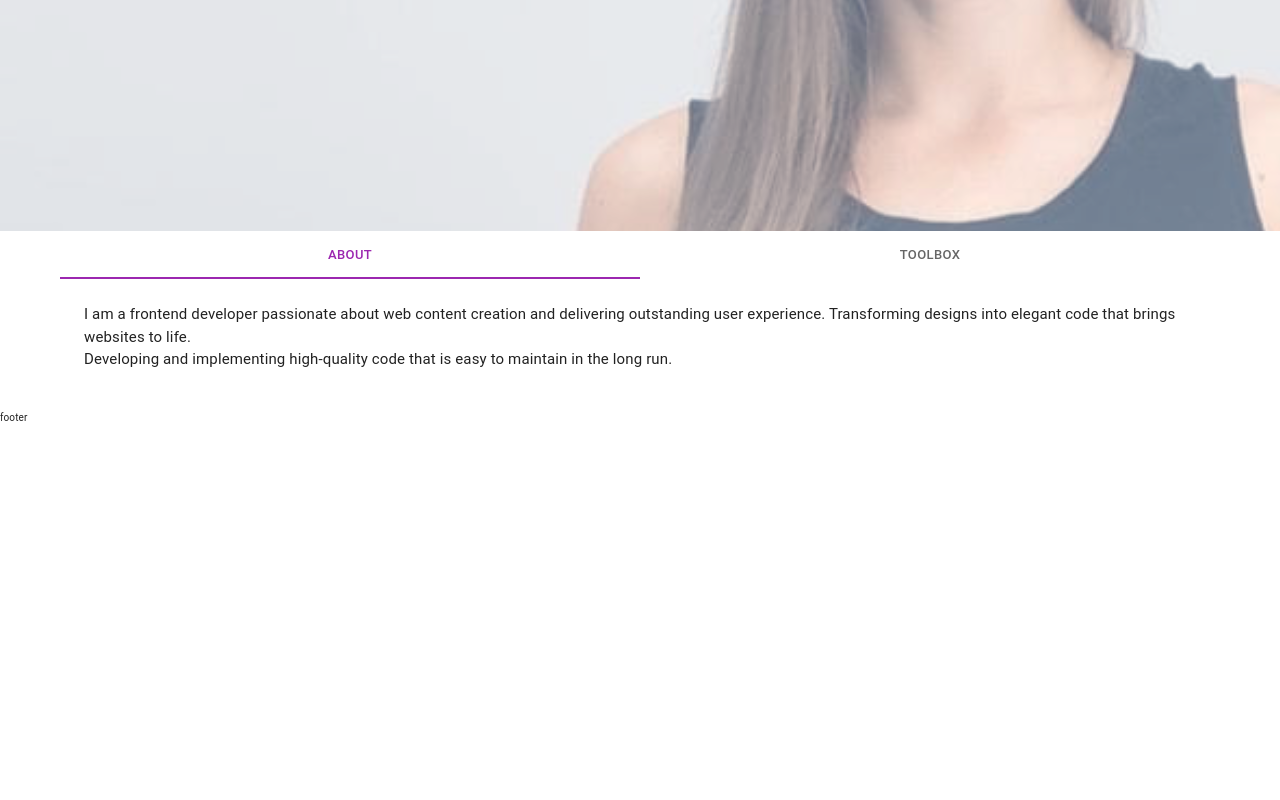
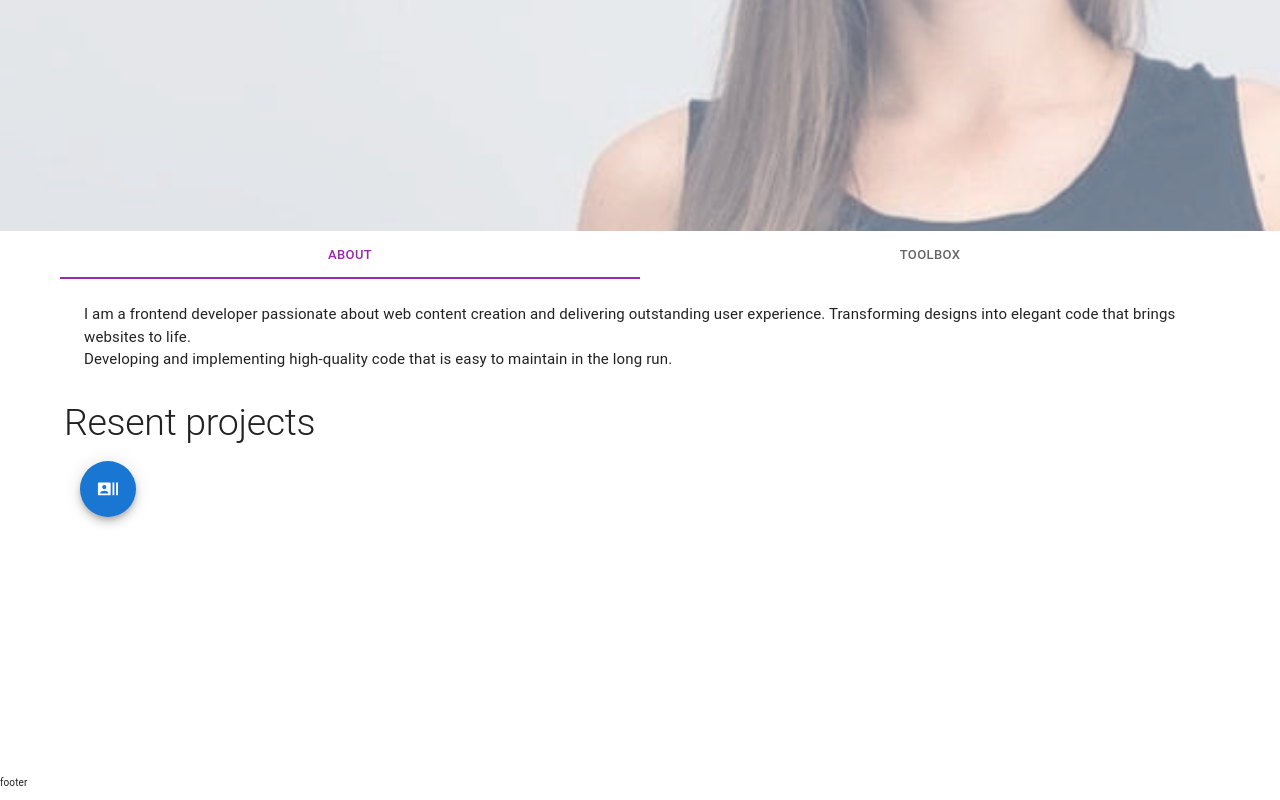
Before and after one commit to galinavikst/portfolio, a React (Vite) app: page / in a window 1280 px wide. Shown: the part 569-1369 px from the top of the page. Before the commit the page ends 1004 px from the top, so only its background shows below. Built offline with nearby package versions, Linux system fonts and the light colour scheme.

Commit message:
feat: add contacts speeddial

```diff
--- a/src/App.tsx
+++ b/src/App.tsx
@@ -5,6 +5,8 @@ import Hero from "./components/hero/Hero";
 import ThemeProvider from "@mui/material/styles/ThemeProvider";
 import { theme } from "./muiCssBaseline";
 import TabsCentered from "./components/tabs/Tabs";
+import Projects from "./components/projects/Projects";
+import Contacts from "./components/contacts/Contacts";
 
 function App() {
   return (
@@ -15,6 +17,8 @@ function App() {
         <main>
           <Hero />
           <TabsCentered />
+          <Projects />
+          <Contacts />
         </main>
         <Footer />
       </ThemeProvider>
--- /dev/null
+++ b/src/components/contacts/Contacts.tsx
@@ -0,0 +1,54 @@
+import { Container } from "@mui/material";
+import Box from "@mui/material/Box";
+import SpeedDial from "@mui/material/SpeedDial";
+import SpeedDialAction from "@mui/material/SpeedDialAction";
+import RecentActorsIcon from "@mui/icons-material/RecentActors";
+import GitHubIcon from "@mui/icons-material/GitHub";
+import LinkedInIcon from "@mui/icons-material/LinkedIn";
+import MailIcon from "@mui/icons-material/Mail";
+
+export default function Contacts() {
+  const actions = [
+    { icon: <MailIcon />, name: "Mail" },
+    { icon: <GitHubIcon />, name: "GitHub" },
+    {
+      icon: <LinkedInIcon />,
+      name: "LinlkedIn",
+    },
+  ];
+
+  const handleClick = (name: string) => {
+    switch (name) {
+      case "GitHub":
+        window.open("https://github.com/galinavikst", "_blank");
+        break;
+      case "LinlkedIn":
+        window.open("https://www.linkedin.com/in/halyna-stepanenko/", "_blank");
+        break;
+      case "Mail":
+        window.open("mailto:galinavikst@gmail.com");
+        break;
+    }
+  };
+
+  return (
+    <Container>
+      <Box sx={{ height: 320, transform: "translateZ(0px)", flexGrow: 1 }}>
+        <SpeedDial
+          ariaLabel="contacts"
+          sx={{ position: "absolute", top: 16, left: 16 }}
+          icon={<RecentActorsIcon fontSize="large" />}
+          direction={"right"}
+        >
+          {actions.map((action) => (
+            <SpeedDialAction
+              key={action.name}
+              icon={action.icon}
+              onClick={() => handleClick(action.name)}
+            />
+          ))}
+        </SpeedDial>
+      </Box>
+    </Container>
+  );
+}
--- /dev/null
+++ b/src/components/projects/Projects.tsx
@@ -0,0 +1,9 @@
+import { Container, Typography } from "@mui/material";
+
+export default function Projects() {
+  return (
+    <Container>
+      <Typography variant="h2">Resent projects</Typography>
+    </Container>
+  );
+}
--- a/src/components/tabs/Tabs.tsx
+++ b/src/components/tabs/Tabs.tsx
@@ -9,6 +9,7 @@ import {
   SiAlpinedotjs,
   SiTypescript,
 } from "react-icons/si";
+import { TbBrandVite } from "react-icons/tb";
 import { DiSass } from "react-icons/di";
 import { FaBootstrap, FaReact, FaFigma } from "react-icons/fa";
 import Tabs from "@mui/material/Tabs";
@@ -118,6 +119,10 @@ export default function ColorTabs() {
                 <FaFigma />
                 <Typography sx={{ textAlign: "center" }}>Figma</Typography>
               </Box>
+              <Box>
+                <TbBrandVite />
+                <Typography sx={{ textAlign: "center" }}>Vite</Typography>
+              </Box>
             </Marquee>
           </IconContext.Provider>
         </TabPanel>
```
Also changed, not shown: 2 other files (tests, documents, lock files or other folders).
